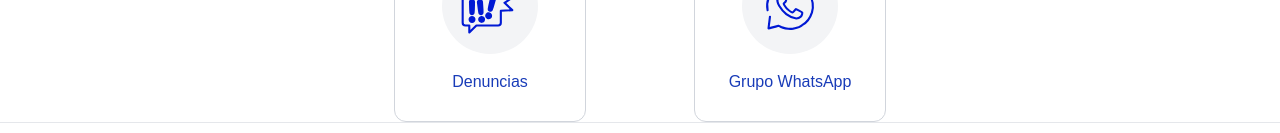
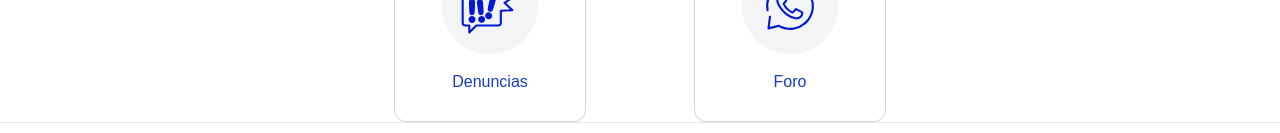
Before and after one commit to Romerito1125/frontendIngenieriaSoft, a Next.js app: page / in a window 1280 px wide. Shown: the part 819-952 px from the top of the page. Built offline with nearby package versions, Linux system fonts and the light colour scheme.

Commit message:
a ver si prueba

```diff
--- a/package.json
+++ b/package.json
@@ -13,9 +13,11 @@
     "@react-google-maps/api": "^2.20.6",
     "axios": "^1.9.0",
     "js-cookie": "^3.0.5",
+    "jwt-decode": "^4.0.0",
     "next": "^15.3.1",
     "react": "^19.0.0",
     "react-dom": "^19.0.0",
+    "react-hot-toast": "^2.5.2",
     "react-icons": "^5.5.0"
   },
   "devDependencies": {
--- a/src/app/page.tsx
+++ b/src/app/page.tsx
@@ -10,7 +10,7 @@ export default function Home() {
     { name: "Mapa MIO", path: "/mapa", icon: "/svg/MapaMIO1.svg" },
     { name: "Noticias", path: "/noticias", icon: "/svg/Noticias1.svg" },
     { name: "Denuncias", path: "/denuncias", icon: "/svg/Denuncias1.svg" },
-    { name: "Grupo WhatsApp", path: "/canal-de-whatsapp", icon: "/svg/GrupoWhatsapp1.svg" },
+    { name: "Foro", path: "/Foro", icon: "/svg/GrupoWhatsapp1.svg" },
   ];
 
   return (
```
Also changed, not shown: src/app/Foro/page.tsx (renamed from src/app/canal-de-whatsapp/page.tsx), 1 other file (tests, documents, lock files or other folders).
